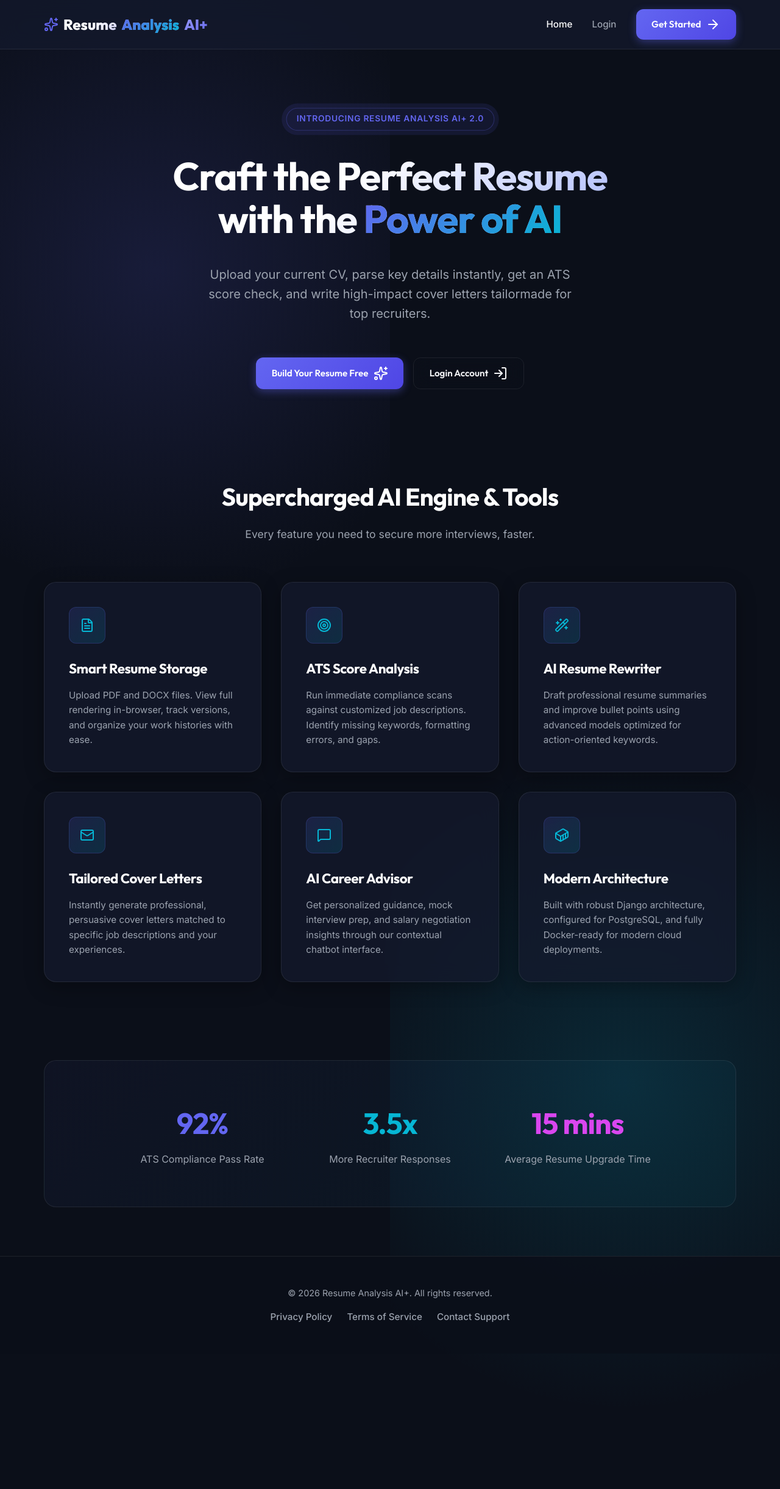
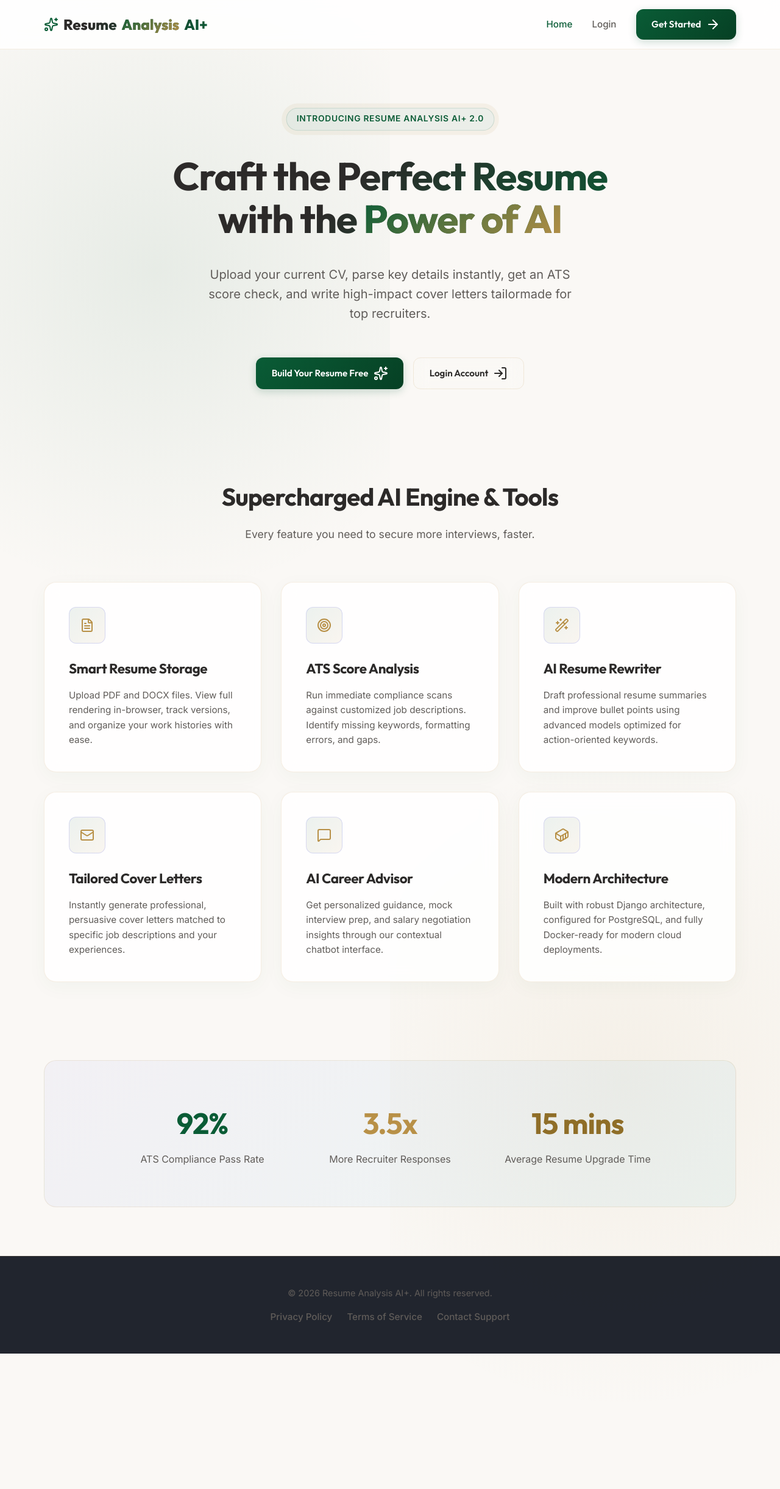
Before and after one commit to amantiwari79/FINAL-YEAR-PROJECT, a Django app: page / in a window 1280 px wide; the page is wider, and only the part inside the window is pictured. Shown: that part at 61% size. Run offline with Django 5.2, Linux system fonts and the light colour scheme.

Commit message:
new css apply

```diff
--- a/static/css/style.css
+++ b/static/css/style.css
@@ -6,29 +6,29 @@
 @import url('https://fonts.googleapis.com/css2?family=Inter:wght@300;400;500;600;700&family=Outfit:wght@400;500;600;700;800&display=swap');
 
 :root {
-    /* Color Palette */
-    --bg-base: #0B0F19;
-    --bg-surface: #151B2E;
-    --bg-surface-elevated: #1F2745;
+    /* Sophisticated, Warm Light Palette */
+    --bg-base: #FAF8F5;          /* Warm off-white background */
+    --bg-surface: #FFFFFF;       /* Pure white for containers/cards */
+    --bg-surface-elevated: #F5F2EB; /* Slightly darker warm beige */
 
-    --primary: #6366F1;         /* Indigo */
-    --primary-glow: rgba(99, 102, 241, 0.15);
-    --secondary: #06B6D4;       /* Cyan */
-    --secondary-glow: rgba(6, 182, 212, 0.15);
-    --accent: #D946EF;          /* Magenta/Pink */
+    --primary: #0A5C36;          /* Deep Emerald Green */
+    --primary-glow: rgba(10, 92, 54, 0.08);
+    --secondary: #B89047;        /* Professional Gold */
+    --secondary-glow: rgba(184, 144, 71, 0.08);
+    --accent: #8F6E28;           /* Darker Gold Accent */
 
-    --text-primary: #F3F4F6;    /* Off-white */
-    --text-secondary: #9CA3AF;  /* Gray */
-    --text-muted: #6B7280;      /* Dark Gray */
+    --text-primary: #2C2A29;     /* Soft dark charcoal (warm feel) */
+    --text-secondary: #605C59;   /* Muted warm gray */
+    --text-muted: #8C8682;       /* Light warm gray */
 
-    --success: #10B981;
-    --warning: #F59E0B;
-    --danger: #EF4444;
+    --success: #0A5C36;
+    --warning: #A37807;
+    --danger: #B02A37;
 
-    /* Glassmorphism settings */
-    --glass-bg: rgba(21, 27, 46, 0.7);
-    --glass-border: rgba(255, 255, 255, 0.08);
-    --glass-blur: blur(16px);
+    /* Glassmorphism settings for light mode */
+    --glass-bg: rgba(255, 255, 255, 0.85);
+    --glass-border: rgba(184, 144, 71, 0.15); /* Soft gold border */
+    --glass-blur: blur(12px);
 
     /* Layout & Animation Details */
     --radius-sm: 8px;
@@ -86,7 +86,7 @@ h1, h2, h3, h4, h5, h6 {
     font-family: var(--font-heading);
     font-weight: 700;
     letter-spacing: -0.02em;
-    color: #FFFFFF;
+    color: var(--text-primary);
 }
 
 a {
@@ -131,7 +131,7 @@ header {
     font-family: var(--font-heading);
     font-weight: 800;
     font-size: 1.5rem;
-    background: linear-gradient(135deg, #FFFFFF 30%, var(--primary) 100%);
+    background: linear-gradient(135deg, var(--text-primary) 30%, var(--primary) 100%);
     -webkit-background-clip: text;
     -webkit-text-fill-color: transparent;
 }
@@ -176,14 +176,14 @@ header {
 }
 
 .btn-primary {
-    background: linear-gradient(135deg, var(--primary) 0%, #4F46E5 100%);
+    background: linear-gradient(135deg, var(--primary) 0%, #064024 100%);
     color: #FFFFFF;
-    box-shadow: 0 4px 14px rgba(99, 102, 241, 0.4);
+    box-shadow: 0 4px 14px rgba(10, 92, 54, 0.2);
 }
 
 .btn-primary:hover {
     transform: translateY(-2px);
-    box-shadow: 0 6px 20px rgba(99, 102, 241, 0.6);
+    box-shadow: 0 6px 20px rgba(10, 92, 54, 0.3);
 }
 
 .btn-secondary {
@@ -216,13 +217,13 @@ header {
     border: 1px solid var(--glass-border);
     border-radius: var(--radius-lg);
     padding: 2.5rem;
-    box-shadow: 0 8px 32px 0 rgba(0, 0, 0, 0.3);
+    box-shadow: 0 8px 32px 0 rgba(10, 92, 54, 0.04);
     transition: var(--transition-smooth);
 }
 
 .card:hover {
-    border-color: rgba(99, 102, 241, 0.3);
-    box-shadow: 0 12px 40px 0 rgba(99, 102, 241, 0.15);
+    border-color: rgba(184, 144, 71, 0.3);
+    box-shadow: 0 12px 40px 0 rgba(184, 144, 71, 0.1);
     transform: translateY(-4px);
 }
 
@@ -237,8 +238,8 @@ header {
 }
 
 .badge {
-    background: rgba(99, 102, 241, 0.1);
-    border: 1px solid rgba(99, 102, 241, 0.3);
+    background: rgba(10, 92, 54, 0.06);
+    border: 1px solid rgba(10, 92, 54, 0.15);
     padding: 0.4rem 1rem;
     border-radius: var(--radius-xl);
     font-size: 0.85rem;
@@ -251,16 +252,16 @@ header {
 }
 
 @keyframes pulse {
-    0% { transform: scale(1); box-shadow: 0 0 0 0 rgba(99, 102, 241, 0.4); }
-    70% { transform: scale(1.02); box-shadow: 0 0 0 10px rgba(99, 102, 241, 0); }
-    100% { transform: scale(1); box-shadow: 0 0 0 0 rgba(99, 102, 241, 0); }
+    0% { transform: scale(1); box-shadow: 0 0 0 0 rgba(184, 144, 71, 0.3); }
+    70% { transform: scale(1.02); box-shadow: 0 0 0 10px rgba(184, 144, 71, 0); }
+    100% { transform: scale(1); box-shadow: 0 0 0 0 rgba(184, 144, 71, 0); }
 }
 
 .hero h1 {
     font-size: 4rem;
     line-height: 1.1;
     max-width: 800px;
-    background: linear-gradient(135deg, #FFFFFF 40%, #A5B4FC 100%);
+    background: linear-gradient(135deg, var(--text-primary) 40%, var(--primary) 100%);
     -webkit-background-clip: text;
     -webkit-text-fill-color: transparent;
     margin-bottom: 1rem;
```
Also changed, not shown: other parts of static/css/style.css (+15 -14 lines).
